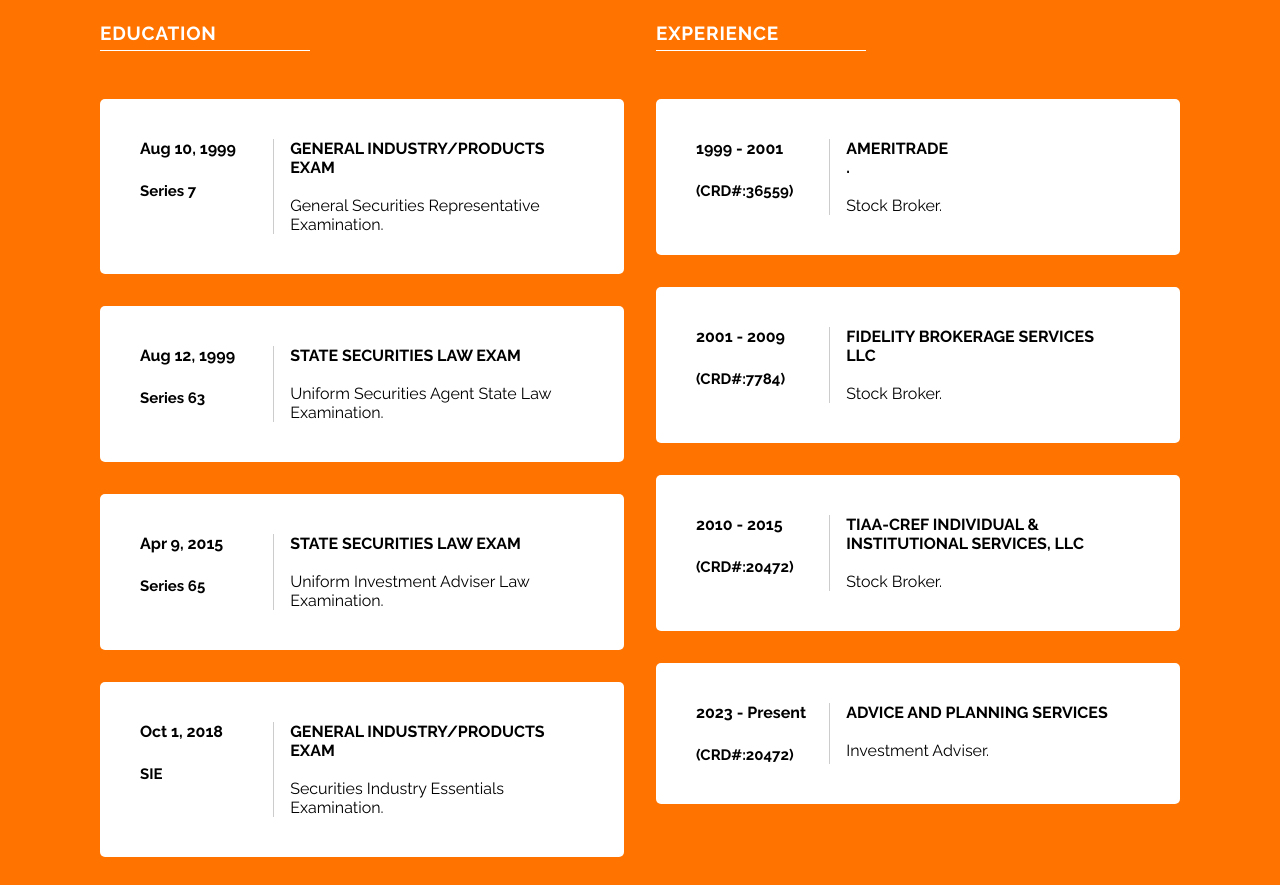
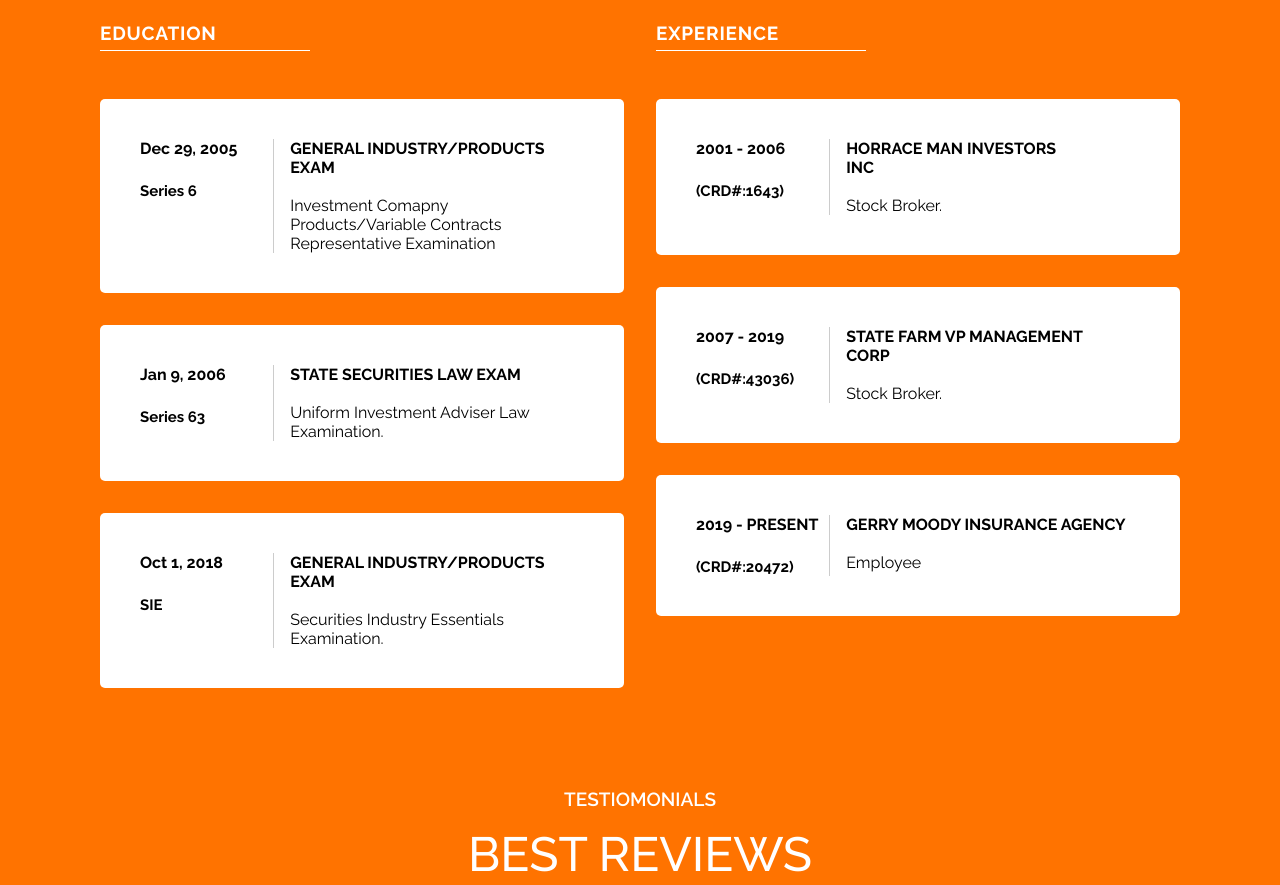
Before and after one commit to Hits-blunts19/stock, a plain HTML site: page dist/index.html in a window 1280 px wide. Shown: the part 2800-3685 px from the top of the page. Drawn offline with nearby package versions, Linux system fonts and the light colour scheme; a script that the page names is missing.

Commit message:
Completed

```diff
--- a/dist/index.html
+++ b/dist/index.html
@@ -131,28 +131,18 @@
                 <div class="card2">
                     <div class="box" data-aos="fade-up">
                         <div class="side">
-                            <h4>Aug 10, 1999</h4>
-                            <h6>Series 7</h6>
+                            <h4>Dec 29, 2005</h4>
+                            <h6>Series 6</h6>
                         </div>
                         <div class="side2">
-                            <h4>GENERAL INDUSTRY/PRODUCTS EXAM</h4> <br>
-                            <p>General Securities Representative Examination.</p>
+                            <h4>GENERAL INDUSTRY/PRODUCTS EXAM</h4><br>
+                            <p>Investment Comapny Products/Variable Contracts Representative Examination</p>
                         </div>
                     </div>
                     <div class="box" data-aos="fade-up">
                         <div class="side">
-                            <h4>Aug 12, 1999</h4>
+                            <h4>Jan 9, 2006</h4>
                             <h6>Series 63</h6>
-                        </div>
-                        <div class="side2">
-                            <h4>STATE SECURITIES LAW EXAM</h4><br>
-                            <p>Uniform Securities Agent State Law Examination.</p>
-                        </div>
-                    </div>
-                    <div class="box" data-aos="fade-up">
-                        <div class="side">
-                            <h4>Apr 9, 2015</h4>
-                            <h6>Series 65</h6>
                         </div>
                         <div class="side2">
                             <h4>STATE SECURITIES LAW EXAM</h4><br>
@@ -176,42 +166,32 @@
                 <div class="card2">
                     <div class="box" data-aos="fade-up">
                         <div class="side">
-                            <h4>1999 - 2001</h4>
-                            <h6>(CRD#:36559)</h6>
+                            <h4>2001 - 2006</h4>
+                            <h6>(CRD#:1643)</h6>
                         </div>
                         <div class="side2">
-                            <h4>AMERITRADE <br>. </h4> <br>
+                            <h4>HORRACE MAN INVESTORS <br> INC</h4><br>
                             <p>Stock Broker.</p>
                         </div>
                     </div>
                     <div class="box" data-aos="fade-up">
                         <div class="side">
-                            <h4>2001 - 2009</h4>
-                            <h6>(CRD#:7784)</h6>
+                            <h4>2007 - 2019</h4>
+                            <h6>(CRD#:43036)</h6>
                         </div>
                         <div class="side2">
-                            <h4>FIDELITY BROKERAGE SERVICES <br> LLC</h4><br>
+                            <h4>STATE FARM VP MANAGEMENT <br> CORP</h4><br>
                             <p>Stock Broker.</p>
                         </div>
                     </div>
                     <div class="box" data-aos="fade-up">
                         <div class="side">
-                            <h4>2010 - 2015</h4>
+                            <h4>2019 - PRESENT</h4>
                             <h6>(CRD#:20472)</h6>
                         </div>
                         <div class="side2">
-                            <h4>TIAA-CREF INDIVIDUAL & INSTITUTIONAL SERVICES, LLC</h4><br>
-                            <p>Stock Broker.</p>
-                        </div>
-                    </div>
-                    <div class="box" data-aos="fade-up">
-                        <div class="side">
-                            <h4>2023 - Present</h4>
-                            <h6>(CRD#:20472)</h6>
-                        </div>
-                        <div class="side2">
-                            <h4>ADVICE AND PLANNING SERVICES</h4><br>
-                            <p>Investment Adviser.</p>
+                            <h4>GERRY MOODY INSURANCE AGENCY</h4><br>
+                            <p>Employee</p>
                         </div>
                     </div>
                 </div>
```
